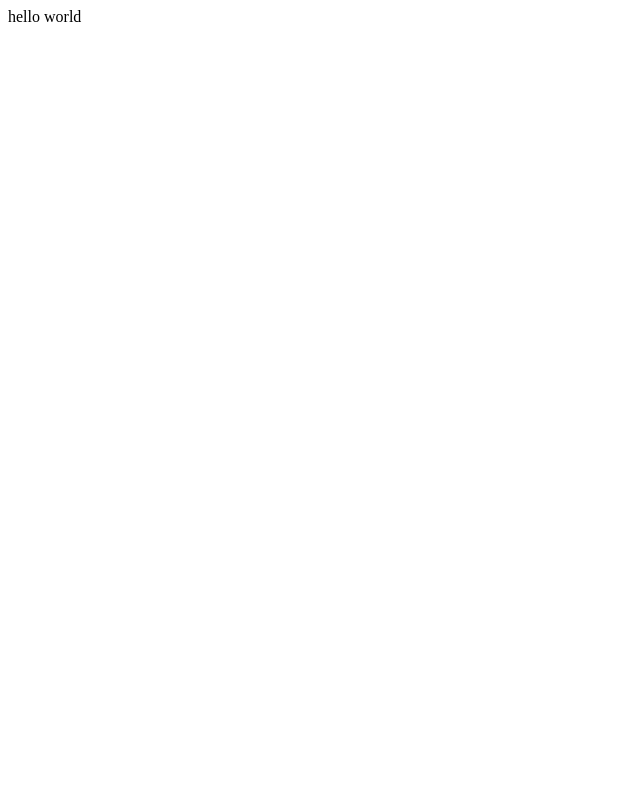
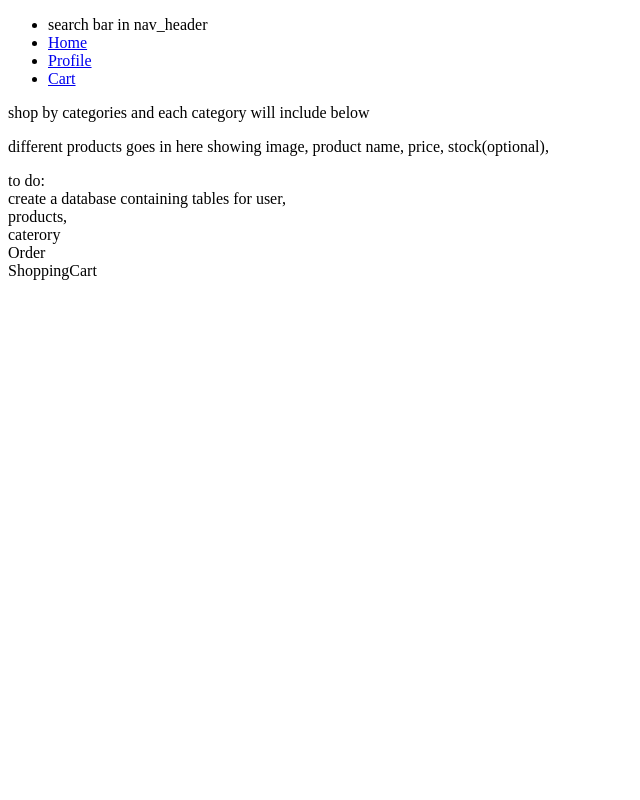
Before and after one commit to Iamdavidonuh/shop, a Flask app: page / in a window 1280 px wide. Before the commit the part shown is almost empty. Shown: the whole page, without its empty margins (0-640 px from the left). Run offline with Flask 2, Linux system fonts and the light colour scheme.

Commit message:
mainly shop sqlalchemy settings

```diff
--- a/app/__init__.py
+++ b/app/__init__.py
@@ -1,6 +1,10 @@
 from flask import Flask
+from flask_sqlalchemy import SQLAlchemy
+from config import Config
+
 app = Flask(__name__)
-
+app.config.from_object(Config)
+db = SQLAlchemy(app)
 
 
 from app import models, routes
--- a/app/models.py
+++ b/app/models.py
@@ -1 +1 @@
-#from app import db
+from app import db
--- a/app/routes.py
+++ b/app/routes.py
@@ -1,5 +1,6 @@
 from app import app
+from flask import  render_template
 
 @app.route('/')
 def home():
-	return("hello world")
+	return render_template("index.html")
--- /dev/null
+++ b/app/templates/header.html
@@ -0,0 +1,31 @@
+<!DOCTYPE html>
+<html>
+
+
+<body style="height: 100%">
+<header>
+	<ul>
+		<li> search bar in nav_header</li>
+		<li>
+			<a href="#">Home</a>
+		</li>
+		<li>
+			<a href="#">Profile</a>
+		</li>
+		<li>
+			<a href="#">Cart</a>
+		</li>
+	</ul>
+</header>
+
+{% block body %}
+
+
+{% endblock %}
+
+
+<footer style="background-color: #ff23f3;>
+	this is the fucker footer
+</footer>
+</body>
+</html>
--- a/app/templates/index.html
+++ b/app/templates/index.html
@@ -1,10 +1,26 @@
-<!DOCTYPE html>
-<html>
+{% extends "header.html" %}
+
+{% block body %}
 <head>
 	<title>this is the fuckinfsionfs</title>
 </head>
 <body>
-  biiydsabkdbs
+	<p>
+		shop by categories and  each category will include below
+	</p>
+	<p>
+		different products goes in here
+		showing image, product name, price, stock(optional),
+	</p>
 
+	<p>
+		to do:<br>
+		create a database containing tables for  user,<br>
+		 products,<br>
+		 caterory<br>
+		 Order<br>
+		 ShoppingCart
+	</p>
 </body>
-</html>
+
+{% endblock %}
--- a/config.py
+++ b/config.py
@@ -2,5 +2,7 @@ import os
 basedir = os.path.abspath(os.path.dirname(__file__))
 
 class Config(object):
-
-        SECRET_KEY = os.environ.get('SECRET_KEY') or 'nifdl>jfdf@md!'
+    SECRET_KEY = os.environ.get('SECRET_KEY') or 'nifdl>jfdf@md!'
+    SQLALCHEMY_DATABASE_URI = os.environ.get('DATABASE_URI')or \
+    'sqlite:///shop.db'
+    SQL_TRACK_MODIFICATIONS = False
```
Also changed, not shown: 1 other file.
